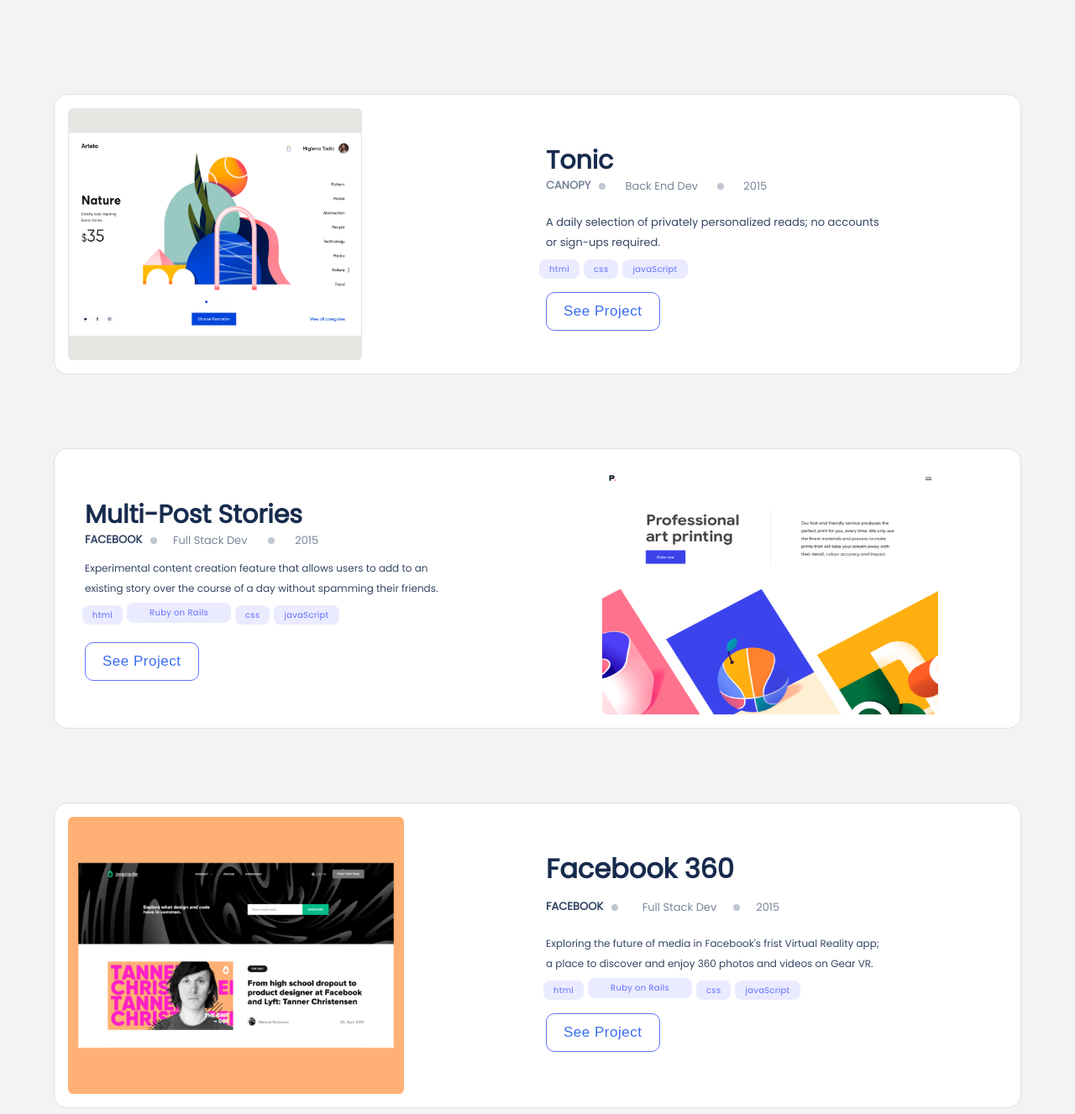
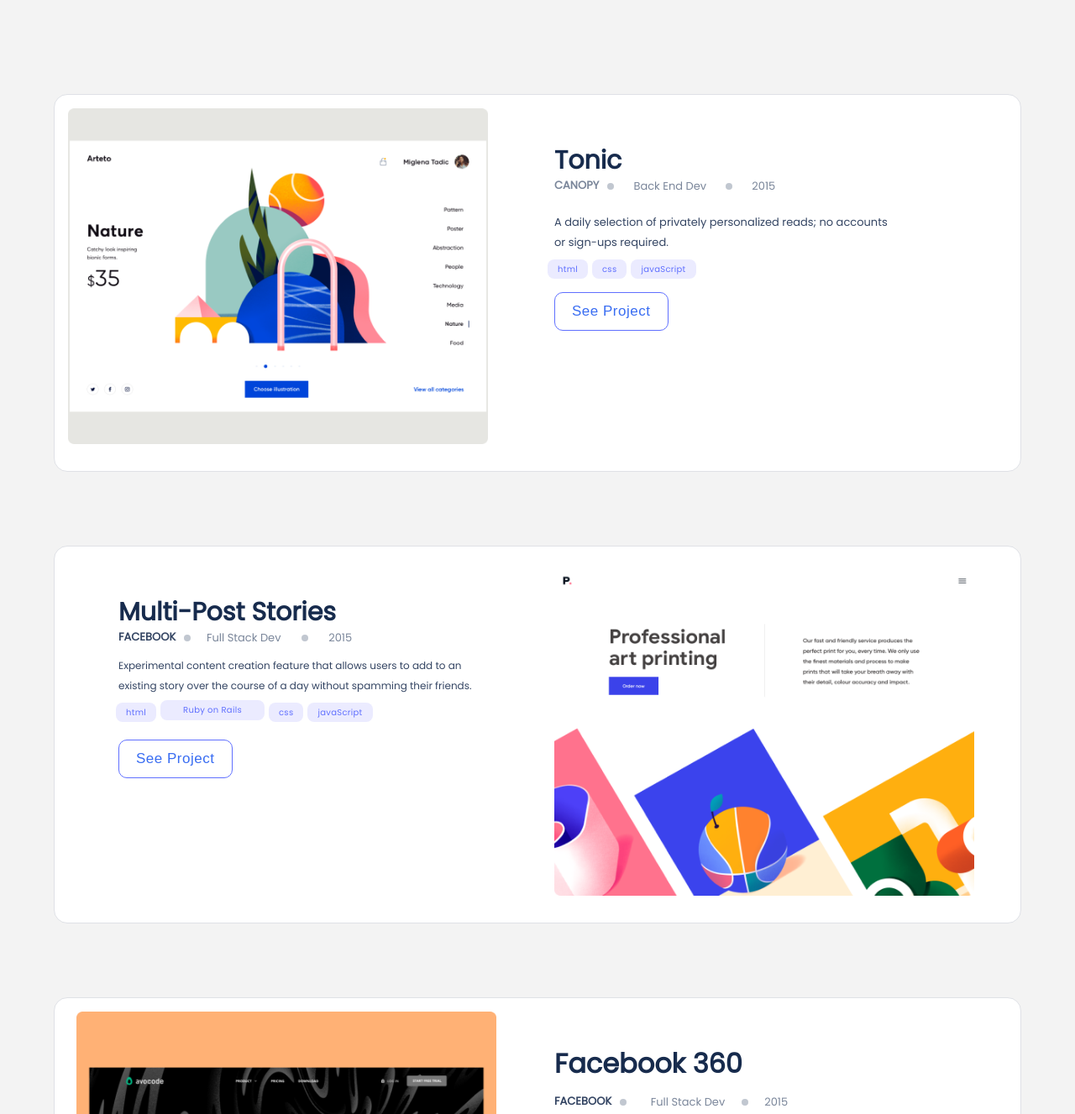
Before and after one commit to trace-kadenyi/Portfolio-Skeleton-Project, a website: page index.html in a window 1280 px wide. Shown: the part 720-2047 px from the top of the page at 84% size. Drawn offline with Linux system fonts and the light colour scheme.

Commit message:
Update styles.css to adjust the image size accordingly

```diff
--- a/styles.css
+++ b/styles.css
@@ -742,7 +742,7 @@
     box-sizing: border-box;
     display: flex;
     width: 90%;
-    max-height: 396px;
+    height: 400px;
   }
 
   .articles {
@@ -772,12 +772,6 @@
     display: block;
     max-width: 100%;
     margin-left: -10px;
-  }
-
-  .project1 .desktop-img {
-    display: block;
-    width: 350px;
-    height: 300px;
   }
 
   .desktop-head:hover {
@@ -833,6 +827,19 @@
     text-decoration-thickness: 2px;
   }
 
+  .project1 .article-one {
+    position: relative;
+    min-width: 50%;
+    height: auto;
+  }
+
+  .project1 .desktop-img {
+    position: absolute;
+    width: 400px;
+    margin-bottom: 20px;
+    height: 300px;
+  }
+
   /*************
     Project 3
   *************/
@@ -878,12 +885,27 @@
     margin-left: -8px;
   }
 
-  .project3 .desktop-img {
-    display: block;
-    width: 400px;
-    height: 330px;
+  .project3 .articles {
+    height: auto;
   }
 
+  .project3 .article-one {
+    position: relative;
+    min-width: 50%;
+    height: auto;
+  }
+
+  .project3 {
+    max-height: 600px;
+  }
+
+  .project3 .desktop-img {
+    position: absolute;
+    width: 400px;
+    height: 300px;
+    margin-left: 10px;
+    margin-bottom: 20px;
+  }
   .project3 .text-description { display: none; }
 
   /*************
@@ -930,13 +952,8 @@
   }
 
   .project_multi-stories .article-one {
-    width: 50%;
+    min-width: 50%;
     margin-right: 10px;
-  }
-
-  .project_multi-stories .article-two {
-    width: 50%;
-    right: 0;
   }
 
   .project_multi-stories .see_project { margin-top: 20px; }
@@ -948,6 +965,16 @@
     justify-content: center;
     margin-right: auto;
     margin-left: auto;
+    width: 400px;
+  }
+
+  .project2 .desktop-img {
+    height: 300px;
+    width: 400px;
+  }
+
+  .project4 .desktop-img {
+    height: 300px;
     width: 400px;
   }
 
@@ -1073,11 +1100,41 @@
   .desktop-description { margin-top: -15px; }
   .project_multi-stories .desktop-description { width: 300px; }
 
+  .project_multi-stories .desktop-img {
+    display: block;
+    width: 400px;
+    height: 300px;
+  }
+
+  .project_multi-stories .article-two {
+    margin-left: 60px;
+  }
+
+  .project3 .desktop-img {
+    width: 430px;
+    height: 350px;
+  }
+
+  .project4 .desktop-img {
+    width: 430px;
+    height: 350px;
+  }
+
+  .project1 .desktop-img {
+    width: 430px;
+    height: 350px;
+  }
+
+  .project2 .desktop-img {
+    width: 430px;
+    height: 350px;
+  }
+
   .project3 .desktop-description {
     width: 300px;
     margin-top: 10px;
   }
-  .project_multi-stories .desktop-img { width: 400px; }
+
   .about-pitch { font-size: 16px; }
   .about-connect { margin-top: 70px; }
 }
@@ -1085,7 +1142,9 @@
 @media screen and (min-width: 1200px) {
   .oneProject {
     max-width: 1156px;
+    height: 450px;
   }
+
   .see_project { margin-top: 10px; }
 
   .article-two {
@@ -1159,4 +1218,14 @@
   .about-pitch { font-size: 16px; }
   .contact-form input { width: 393px; }
   .contact-form textarea { width: 393px; }
+
+  .articles {
+    position: relative;
+    height: auto;
+  }
+
+  .oneProject .desktop-img {
+    width: 500px;
+    height: 400px;
+  }
 }
```
